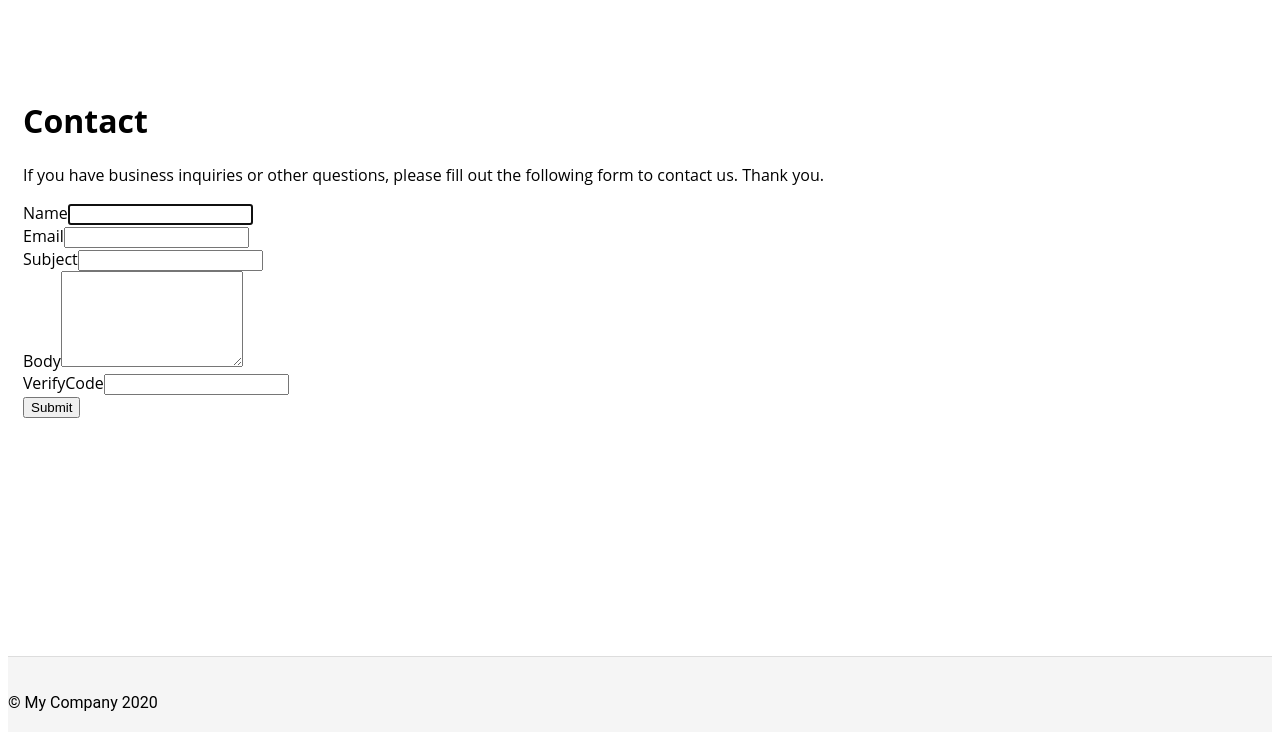
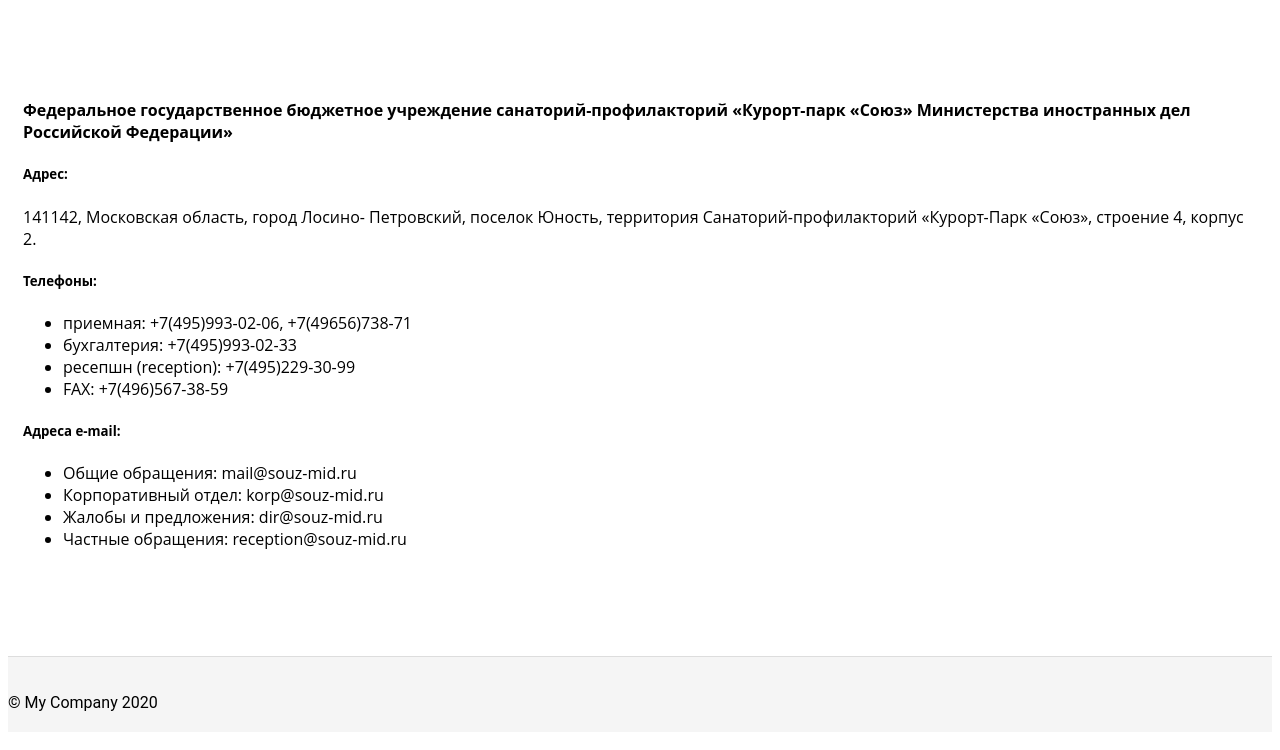
Before and after one commit to DmitriyGold/Sanatoriy_mid, a Yii app: template views/site/contact.php in a window 1280 px wide. Shown: the top 750 px of the page. Run offline with PHP 8.4 and a stand-in for Yii, Linux system fonts and the light colour scheme; the template is opened without the code that fills it, so the values that code supplies are empty; form fields are guessed from the names that the template uses; some libraries are stand-ins or nearby versions.

Commit message:
добавил страницу контактов

```diff
--- a/views/site/contact.php
+++ b/views/site/contact.php
@@ -1,5 +1,4 @@
 <?php
-
 /* @var $this yii\web\View */
 /* @var $form yii\bootstrap\ActiveForm */
 /* @var $model app\models\ContactForm */
@@ -8,61 +7,42 @@
 use yii\bootstrap\ActiveForm;
 use yii\captcha\Captcha;
 
-$this->title = 'Contact';
+$this->title = 'Контакты';
 $this->params['breadcrumbs'][] = $this->title;
 ?>
-<div class="site-contact">
-    <h1><?= Html::encode($this->title) ?></h1>
+<div class="mt-5 pt-5 container">
+    <div class="row">
+        <div class="col-12">
+            <h4 class="my-2">
+                Федеральное государственное бюджетное учреждение санаторий-профилакторий «Курорт-парк «Союз»
+                Министерства иностранных дел Российской Федерации»</h4>
 
-    <?php if (Yii::$app->session->hasFlash('contactFormSubmitted')): ?>
+            <h5 class="mt-5 mb-2">Адрес: </h5>
 
-        <div class="alert alert-success">
-            Thank you for contacting us. We will respond to you as soon as possible.
+            <p>141142, Московская область, город  Лосино- Петровский, поселок Юность,
+                территория Санаторий-профилакторий «Курорт-Парк «Союз», строение 4, корпус 2.</p>
+
+
+            <h5 class="mt-5 mb-1">Телефоны:</h5>
+            <p><ul>
+                <li>приемная: +7(495)993-02-06, +7(49656)738-71</li>
+                <li>бухгалтерия: +7(495)993-02-33</li>
+                <li>ресепшн (reception): +7(495)229-30-99</li>
+                <li>FAX: +7(496)567-38-59</li>
+            </ul>
+
+
+            <h5 class="mt-5 mb-1">Адреса e-mail:</h5>
+            <p><ul>
+                <li>Общие обращения: mail@souz-mid.ru</li>
+                <li>Корпоративный отдел: korp@souz-mid.ru</li>
+                <li>Жалобы и предложения: dir@souz-mid.ru</li>
+                <li>Частные обращения: reception@souz-mid.ru</li>
+            </ul>
+
+            </p>
+
+
         </div>
-
-        <p>
-            Note that if you turn on the Yii debugger, you should be able
-            to view the mail message on the mail panel of the debugger.
-            <?php if (Yii::$app->mailer->useFileTransport): ?>
-                Because the application is in development mode, the email is not sent but saved as
-                a file under <code><?= Yii::getAlias(Yii::$app->mailer->fileTransportPath) ?></code>.
-                Please configure the <code>useFileTransport</code> property of the <code>mail</code>
-                application component to be false to enable email sending.
-            <?php endif; ?>
-        </p>
-
-    <?php else: ?>
-
-        <p>
-            If you have business inquiries or other questions, please fill out the following form to contact us.
-            Thank you.
-        </p>
-
-        <div class="row">
-            <div class="col-lg-5">
-
-                <?php $form = ActiveForm::begin(['id' => 'contact-form']); ?>
-
-                    <?= $form->field($model, 'name')->textInput(['autofocus' => true]) ?>
-
-                    <?= $form->field($model, 'email') ?>
-
-                    <?= $form->field($model, 'subject') ?>
-
-                    <?= $form->field($model, 'body')->textarea(['rows' => 6]) ?>
-
-                    <?= $form->field($model, 'verifyCode')->widget(Captcha::className(), [
-                        'template' => '<div class="row"><div class="col-lg-3">{image}</div><div class="col-lg-6">{input}</div></div>',
-                    ]) ?>
-
-                    <div class="form-group">
-                        <?= Html::submitButton('Submit', ['class' => 'btn btn-primary', 'name' => 'contact-button']) ?>
-                    </div>
-
-                <?php ActiveForm::end(); ?>
-
-            </div>
-        </div>
-
-    <?php endif; ?>
+    </div>
 </div>
--- a/views/site/license.php
+++ b/views/site/license.php
@@ -11,7 +11,7 @@
         <div class="col-12  align-content-center">
 
             <img src="<?= Url::to('@web/images/license/license.jpg'); ?>" alt="лицензия"> <br><br>
-            <a href="#">открыть в формате .PDF</a>
+            <a href="#">полный перечень нормативных документов в формате .PDF</a>
         </div>
     </div>
 </div>
--- a/web/css/header.css
+++ b/web/css/header.css
@@ -70,3 +70,9 @@
 .header .navbar-toggle:focus .icon-bar {
     background-color: #36B0CF;
 }
+
+
+.my-logo {
+    width: 120px;
+    height: auto;
+}
```
Also changed, not shown: views/layouts/app_main.php (+11 -10 lines), views/site/contact_1.php (added, +68 -0 lines), web/images/license/license.jpg.
